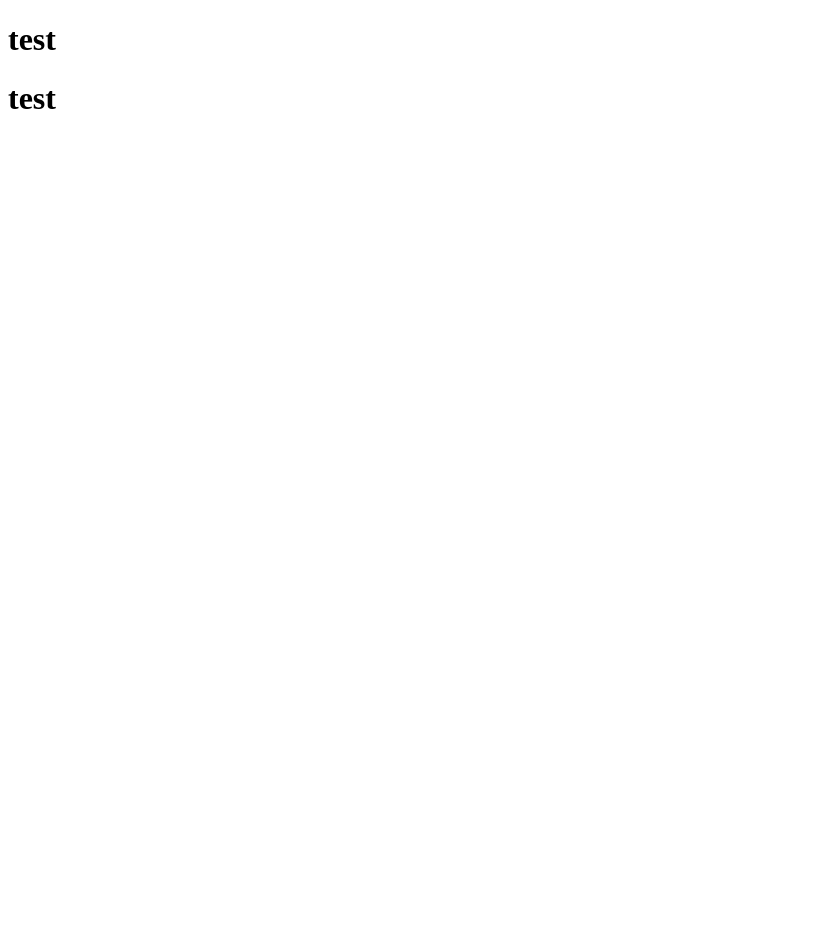
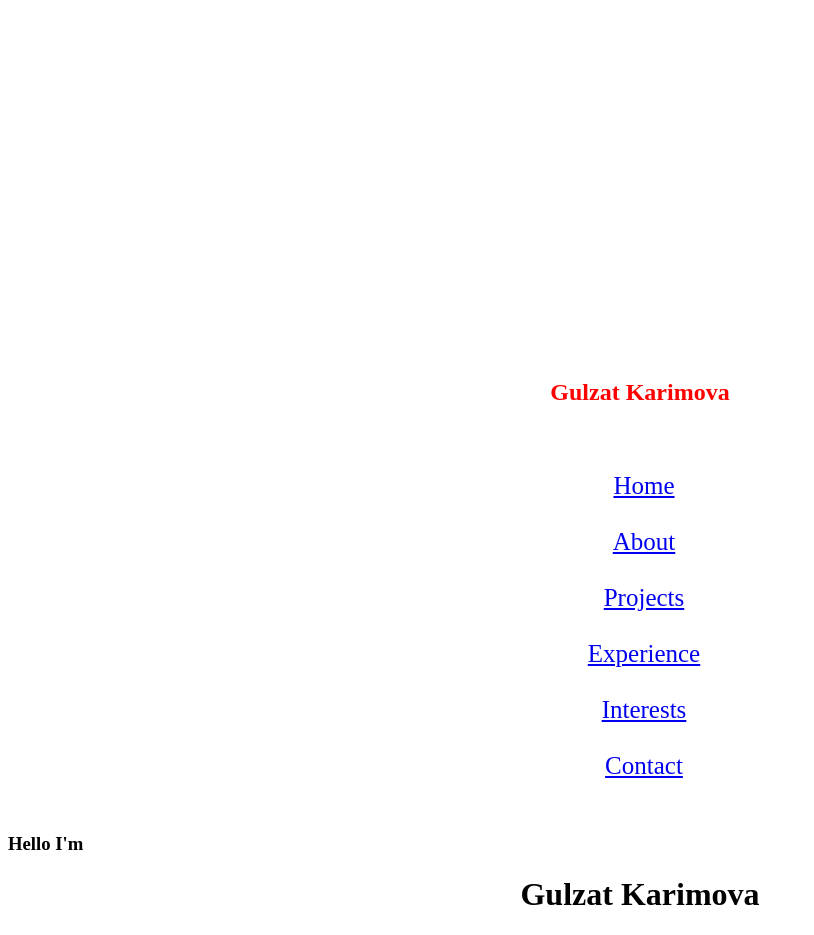
Before and after one commit to gulzatk/react-portfolio, a React app: page / in a window 1280 px wide. Shown: the top 935 px of the page, without its empty margins (0-814 px from the left). Before the commit the page ends 800 px from the top, so only its background shows below. Built offline with nearby package versions, Linux system fonts and the light colour scheme.

Commit message:
It will chage the file to add header and home components

```diff
--- a/package.json
+++ b/package.json
@@ -20,7 +20,9 @@
   "devDependencies": {
     "eslint": "^4.13.1",
     "eslint-loader": "^2.1.2",
-    "eslint-plugin-react": "^7.12.4"
+    "eslint-plugin-react": "^7.12.4",
+    "file-loader": "^1.1.6",
+    "url-loader": "^0.6.2"
   },
   "scripts": {
     "lint": "eslint src/** src/**/**; exit 0",
--- a/src/components/App.jsx
+++ b/src/components/App.jsx
@@ -1,14 +1,14 @@
 import React from 'react';
 import Header from './Header';
 import { Switch, Route } from 'react-router-dom';
-import SideBar from './SideBar';
+import Home from './Home';
 
 function App() {
   return (
     <div>
       <Header />
       <Switch>
-        <Route exact path='/' component={SideBar} />
+        <Route exact path='/' component={Home} />
       </Switch>
 
     </div>
--- a/src/components/Header.jsx
+++ b/src/components/Header.jsx
@@ -1,8 +1,58 @@
 import React from 'react';
+import { Link } from 'react-router-dom';
 
 function Header() {
   return (
-    <h1>test</h1>
+    <div>
+      <style jsx>{`
+          h2 {
+              margin-top: 30%;
+              text-align: center;
+              color: red
+
+          }
+
+          .link {
+               padding: 10px 8px 6px 16px;
+                text-decoration: none;
+                font-size: 25px;
+                color: #2196F3;
+                display: block;
+                text-align:center;
+          }
+
+          }
+          .sidebar {
+               width: 300px;
+               height: 100%;
+                position: fixed;
+                z-index: 1;
+                top: 20px;
+                left: 10px;
+                background: #eee;
+                overflow-x: hidden;
+                padding: 8px 0;
+
+          }
+          .sidebar .link:hover {
+  color: #064579;
+}
+          `}
+      </style>
+      <div className="sidebar">
+        <h2>Gulzat Karimova</h2>
+        <br/>
+        <br />
+        <div className="link">
+        <Link to="/">Home</Link><br/><br />
+                  <Link to="/">About</Link><br /><br />
+                  <Link to="/">Projects</Link><br /><br />
+                  <Link to="/">Experience</Link><br /><br />
+                  <Link to="/">Interests</Link><br /><br />
+                  <Link to="/">Contact</Link><br /><br />
+              </div>
+      </div>
+    </div>
   );
 }
 
--- /dev/null
+++ b/src/components/Home.jsx
@@ -0,0 +1,20 @@
+import React from 'react';
+
+
+function Home(){
+  return (
+    <div>
+    <style jsx> {`
+    h1 {
+      text-align:center;
+    }
+    `}
+    </style>
+    <h3>Hello I'm</h3>
+    <h1>Gulzat Karimova</h1>
+    <p>I am a student at Epicodus Coding bootcamp and junior Web Developer. I chaged my carrer path yeah ago and I am happy to choose programming. </p>
+    </div>
+  );
+}
+
+export default Home;
--- a/src/components/SideBar.jsx
+++ /dev/null
@@ -1,10 +0,0 @@
-import React from 'react';
-
-
-function SideBar(){
-  return (
-    <h1>test</h1>
-  );
-}
-
-export default SideBar;
--- a/webpack.config.js
+++ b/webpack.config.js
@@ -56,6 +56,16 @@ module.exports = {
                         "styled-jsx/babel"
                     ]
                 }
+            },
+            {
+                test: /\.(png|gif|jp(e*)g|svg)$/,
+                use: {
+                    loader: 'url-loader',
+                    options: {
+                        limit: 8000,
+                        name: 'images/[hash]-[name].[ext]'
+                    }
+                }
             }
         ]
     },
```
Also changed, not shown: 1 other file (tests, documents, lock files or other folders).
